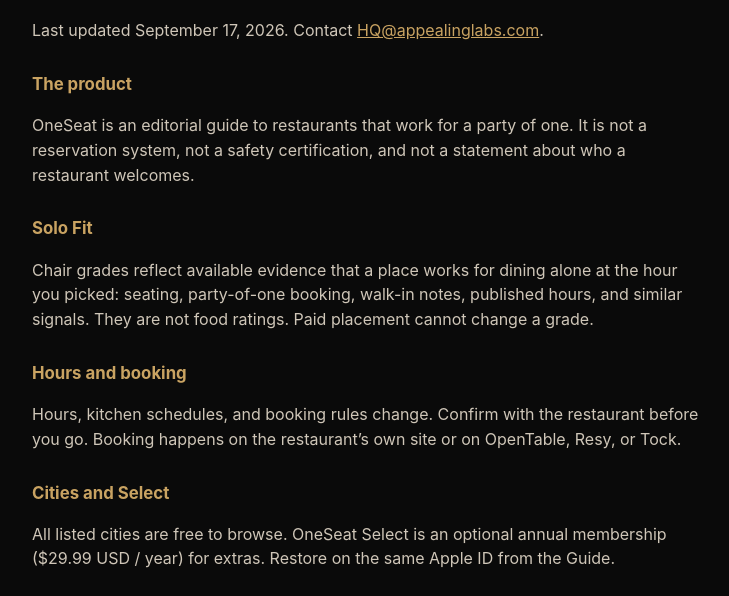
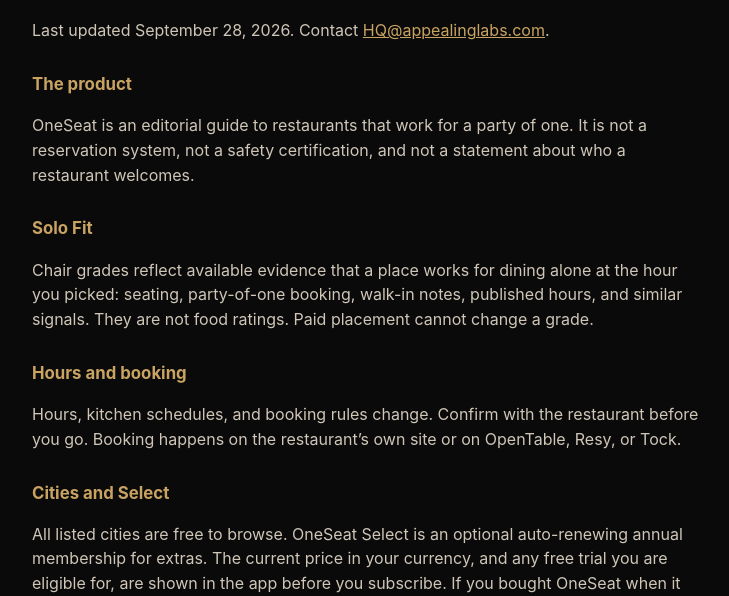
Before and after one commit to bryansoukup/oneseat-legal, a plain HTML site: page terms.html in a window 1280 px wide. Shown: the part 155-751 px from the top of the page, without its empty margins (272-1001 px from the left). Drawn offline with Linux system fonts and the light colour scheme.

Commit message:
Terms: Select price/trial shown in app; paid-download buyers keep Select

```diff
--- a/terms.html
+++ b/terms.html
@@ -17,7 +17,7 @@
 <main>
   <p><a href="index.html">ONESEAT</a></p>
   <h1>Terms of Use</h1>
-  <p>Last updated September 17, 2026. Contact <a href="mailto:HQ@appealinglabs.com">HQ@appealinglabs.com</a>.</p>
+  <p>Last updated September 28, 2026. Contact <a href="mailto:HQ@appealinglabs.com">HQ@appealinglabs.com</a>.</p>
   <h2>The product</h2>
   <p>OneSeat is an editorial guide to restaurants that work for a party of one. It is not a reservation system, not a safety certification, and not a statement about who a restaurant welcomes.</p>
   <h2>Solo Fit</h2>
@@ -25,7 +25,7 @@
   <h2>Hours and booking</h2>
   <p>Hours, kitchen schedules, and booking rules change. Confirm with the restaurant before you go. Booking happens on the restaurant’s own site or on OpenTable, Resy, or Tock.</p>
   <h2>Cities and Select</h2>
-  <p>All listed cities are free to browse. OneSeat Select is an optional annual membership ($29.99 USD / year) for extras. Restore on the same Apple ID from the Guide.</p>
+  <p>All listed cities are free to browse. OneSeat Select is an optional auto-renewing annual membership for extras. The current price in your currency, and any free trial you are eligible for, are shown in the app before you subscribe. If you bought OneSeat when it was a paid download, Select is included at no extra charge. Restore on the same Apple ID from the Guide.</p>
   <h2>Restaurant products</h2>
   <p>Claiming a catalog listing or adding a restaurant requires Restaurant Plan ($79.99 USD / year), billed securely by Stripe. Extra deals and optional Sponsored Placement are billed separately through Stripe. Payment never changes Solo Fit. Press and legal: <a href="mailto:HQ@appealinglabs.com">HQ@appealinglabs.com</a>.</p>
   <h2>Shared Tables</h2>
```
